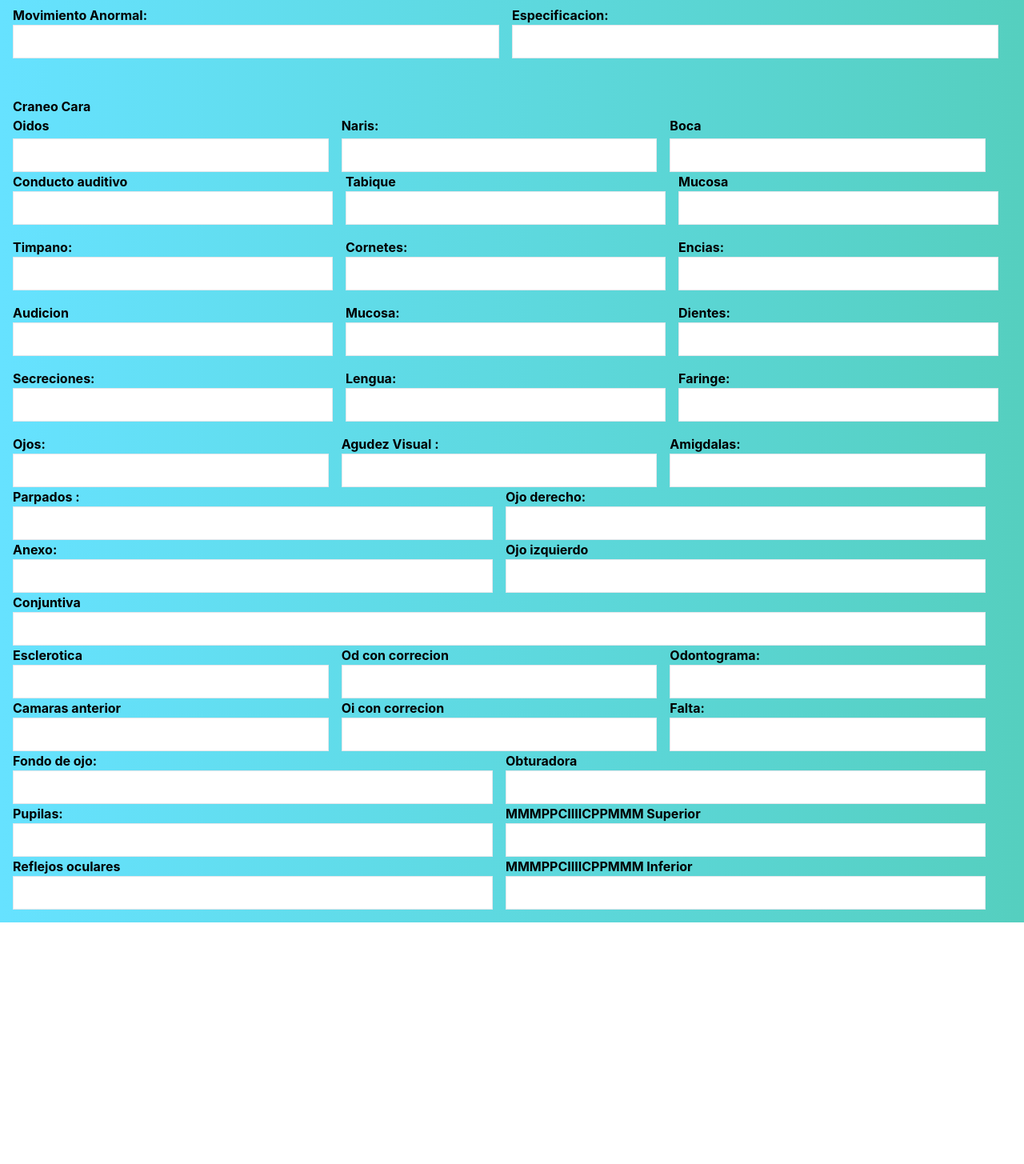
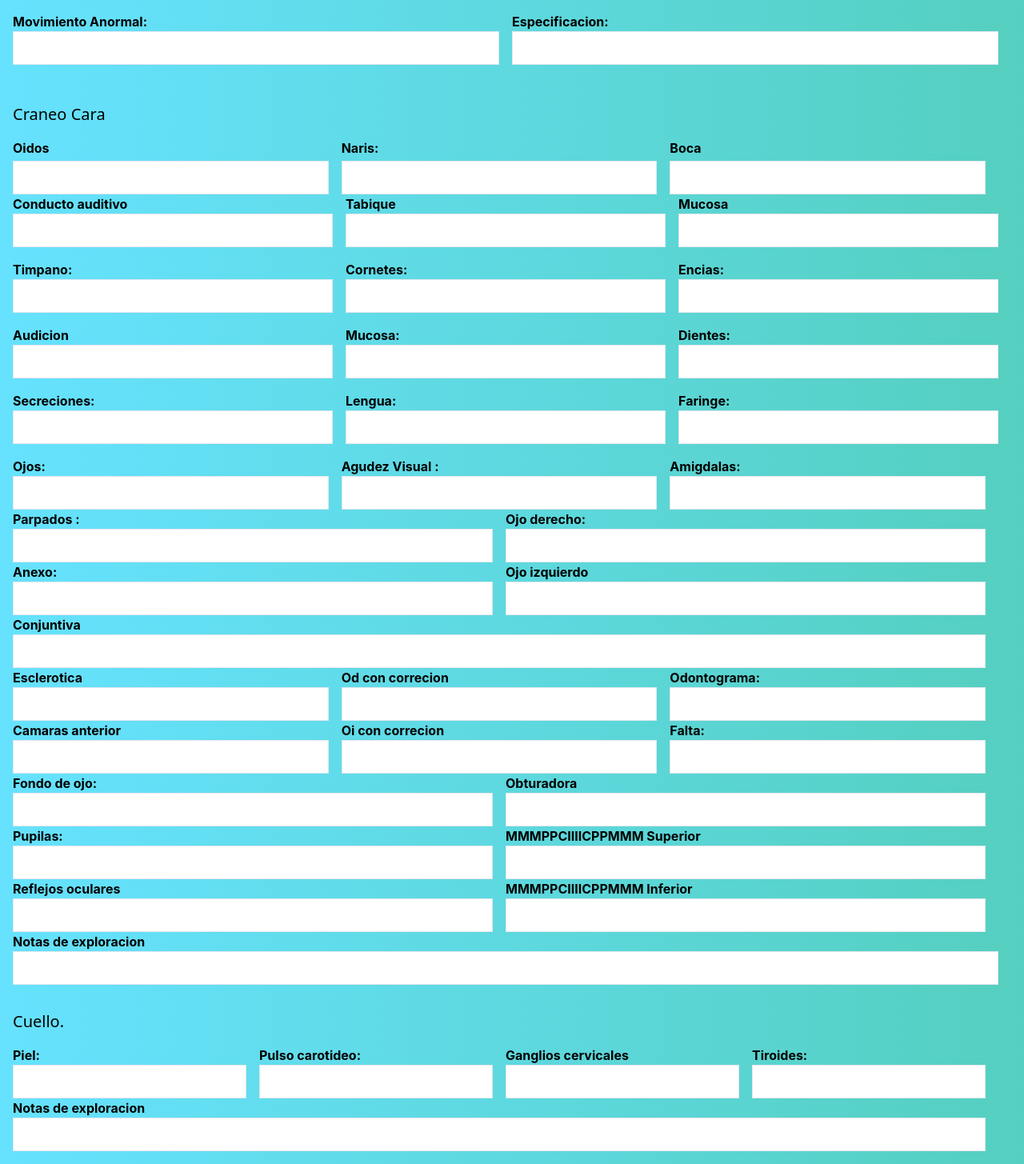
Before and after one commit to Varg-Vikernes/medical-control, a React (Create React App) app: page /Hcx3 in a window 1280 px wide. Shown: the part 535-1990 px from the top of the page at 80% size. Before the commit the page ends 1688 px from the top, so only its background shows below. Built offline with nearby package versions, Linux system fonts and the light colour scheme.

Commit message:
Formulario cuello

```diff
--- a/src/components/Hcx3/craneo-Cara/craneo.component.jsx
+++ b/src/components/Hcx3/craneo-Cara/craneo.component.jsx
@@ -37,13 +37,14 @@ const Cara = () => {
     const [mmmppSuperior, setMmmppSuperior] = useState('');
     const [reflejosOculares, setReflejosOculares] = useState('');
     const [mmmppInferior, setMmmppInferior] = useState('');
+    const [notasExploracion, setNotasExploracion] = useState('');
 
     return (
         <>
             <form action="" className="w-full p-4">
-                <h1 className="block font-bold">Craneo Cara</h1>
+                <h1 className="text-xl  font-sans mb-4">Craneo Cara</h1>
 
-                <div className="flex justify-betwen mr-4">
+                <div className="flex justify-between mr-4">
 
                     <div className="flex-1 mr-4">
                         <label htmlFor="oidos" className="block font-bold mb-1">Oidos</label>
@@ -67,7 +68,7 @@ const Cara = () => {
                         />
                     </div>
                 </div>
-                <div className="flex justify-betwen mb-4">
+                <div className="flex justify-between mb-4">
                     <div className="flex-1 mr-4">
                         <label htmlFor="conductoAudi" className="block font-bold">Conducto auditivo</label>
                         <input type="text" name="ConductoAudi" id="ConductoAudi"
@@ -91,7 +92,7 @@ const Cara = () => {
                     </div>
                 </div>
 
-                <div className="flex justify-betwen mb-4">
+                <div className="flex justify-between mb-4">
                     <div className="flex-1 mr-4">
                         <label htmlFor="timpano" className="font-bold block"> Timpano:</label>
                         <input type="text" name="timpano" id="timpano"
@@ -114,7 +115,7 @@ const Cara = () => {
                         />
                     </div>
                 </div>
-                <div className="flex justify-betwen mb-4">
+                <div className="flex justify-between mb-4">
                     <div className="flex-1 mr-4">
                         <label htmlFor="audicion" className="block font-bold">Audicion</label>
                         <input type="text" name="audicion" id="audicion"
@@ -137,7 +138,7 @@ const Cara = () => {
                         />
                     </div>
                 </div>
-                <div className="flex justify-betwen mb-4">
+                <div className="flex justify-between mb-4">
                     <div className="flex-1 mr-4">
                         <label htmlFor="secreciones" className="font-bold block">Secreciones:</label>
                         <input type="text" name="secreciones" id="secreciones"
@@ -160,7 +161,7 @@ const Cara = () => {
                         />
                     </div>
                 </div>
-                <div className="flex justify-betwen mr-4">
+                <div className="flex justify-between mr-4">
                     <div className="flex-1 mr-4">
                         <label htmlFor="ojos" className="font-bold block">Ojos:</label>
                         <input type="text" name="ojos" id="ojos"
@@ -183,7 +184,7 @@ const Cara = () => {
                         />
                     </div>
                 </div>
-                <div className="flex justify-betwen mr-4">
+                <div className="flex justify-between mr-4">
                     <div className="flex-1 mr-4">
                         <label htmlFor="parpados" className="font-bold block">Parpados :</label>
                         <input type="text" name="parpados" id="parpados"
@@ -200,7 +201,7 @@ const Cara = () => {
                     </div>
 
                 </div>
-                <div className="flex justify-betwen mr-4">
+                <div className="flex justify-between mr-4">
                     <div className="flex-1 mr-4">
                         <label htmlFor="anexo" className="font-bold block">Anexo:</label>
                         <input type="text" name="anexo" id="anexo"
@@ -216,7 +217,7 @@ const Cara = () => {
                         />
                     </div>
                 </div>
-                <div className="flex justify-betwen mr-4">
+                <div className="flex justify-between mr-4">
                     <div className="flex-1 mr-4">
                         <label htmlFor="conjuntiva" className="block font-bold">Conjuntiva</label>
                         <input type="text" name="conjuntiva" id="conjuntiva"
@@ -225,7 +226,7 @@ const Cara = () => {
                         />
                     </div>
                 </div>
-                <div className="flex justify-betwen mr-4">
+                <div className="flex justify-between mr-4">
                     <div className="flex-1 mr-4">
                         <label htmlFor="esclerotica" className="block font-bold">Esclerotica</label>
                         <input type="text" name="esclerotica" id="esclerotica"
@@ -248,7 +249,7 @@ const Cara = () => {
                         />
                     </div>
                 </div>
-                <div className="flex justify-betwen mr-4">
+                <div className="flex justify-between mr-4">
                     <div className="flex-1 mr-4">
                         <label htmlFor="camaraAnterior" className="block font-bold">Camaras anterior</label>
                         <input type="text" name="camaraAnterior" id="camaraAnterior"
@@ -271,7 +272,7 @@ const Cara = () => {
                         />
                     </div>
                 </div>
-                <div className="flex justify-betwen mr-4">
+                <div className="flex justify-between mr-4">
                     <div className="flex-1 mr-4">
                         <label htmlFor="fondoOjo" className="block font-bold">Fondo de ojo:</label>
                         <input type="text" name="fondoOjo" id="fondoOjo"
@@ -287,7 +288,7 @@ const Cara = () => {
                         />
                     </div>
                 </div>
-                <div className="flex justify-betwen mr-4">
+                <div className="flex justify-between mr-4">
                     <div className="flex-1 mr-4">
                         <label htmlFor="pupilas" className="block font-bold">Pupilas:</label>
                         <input type="text" name="pupilas" id="pupilas"
@@ -303,7 +304,7 @@ const Cara = () => {
                         />
                     </div>
                 </div>
-                <div className="flex justify-betwen mr-4">
+                <div className="flex justify-between mr-4">
                     <div className="flex-1 mr-4">
                         <label htmlFor="reflejoOcular" className="block font-bold">Reflejos oculares</label>
                         <input type="text" name="reflejoOcular" id="reflejoOcular"
@@ -319,6 +320,16 @@ const Cara = () => {
                         />
                     </div>
                 </div>
+                <div className="flex justify-between">
+                    <div className="flex-1 mr-4">
+                        <label htmlFor="notasDeExploracion" className="block font-bold">Notas de exploracion</label>
+                        <input type="text" name="notasDeExploracion" id="notasDeExploracion"
+                            className="w-full border p-2"
+                            value={notasExploracion} onChange={(e) => setNotasExploracion(e.target.value)}
+                        />
+
+                    </div>
+                </div>
             </form>
         </>
     )
--- /dev/null
+++ b/src/components/Hcx3/cuello-torax-abdomen/cuello.component.jsx
@@ -0,0 +1,58 @@
+import React, { useState } from "react";
+
+const Cuello = () => {
+    const [piel, setPiel] = useState('');
+    const [pulsoCarotideo, setPulsoCarotideo] = useState('');
+    const [gangliosCervicales, setGangliosCervicales] = useState('');
+    const [tiroides, setTiroides] = useState('');
+    const [NotadeExploracion, setNotadeExploracion] = useState('');
+
+    return (
+        <>
+            <form action="" className="w-full p-4">
+                <h1 className="text-xl  font-sans mb-4"> Cuello. </h1>
+                <div className="flex justify-between mr-4">
+                    <div className="flex-1 mr-4">
+                        <label htmlFor="piel" className="block font-bold">Piel:</label>
+                        <input type="text" name="piel" id="piel"
+                            className="w-full border p-2"
+                            value={piel} onChange={(e) => setPiel}
+                        />
+                    </div>
+                    <div className="flex-1 mr-4">
+                        <label htmlFor="pulsoCarotideo" className="block font-bold">Pulso carotideo:</label>
+                        <input type="text" name="pulsoCarotideo" id="pulsoCarotideo"
+                            className="w-full border p-2"
+                            value={pulsoCarotideo} onChange={(e) => setPulsoCarotideo(e.target.value)}
+                        />
+                    </div>
+                    <div className="flex-1 mr-4">
+                        <label htmlFor="ganglioCervival" className="block font-bold">Ganglios cervicales</label>
+                        <input type="text" name="ganglioCervival" id="ganglioCervival"
+                            className="w-full border p-2"
+                            value={gangliosCervicales} onChange={(e) => setGangliosCervicales(e.target.value)}
+                        />
+                    </div>
+                    <div className="flex-1 mr-4">
+                        <label htmlFor="tiroides" className="block font-bold">Tiroides: </label>
+                        <input type="text" name="tiroides" id="tiroides"
+                            className="w-full border p-2"
+                            value={tiroides} onChange={(e) => setTiroides(e.target.value)}
+                        />
+                    </div>
+                </div>
+                <div className="flex justify-between mr-4">
+                    <div className="flex-1 mr-4">
+                        <label htmlFor="notasDeExploracion" className="block font-bold">Notas de exploracion</label>
+                        <input type="text" id="notasDeExploracion" name="notasDeExploracion"
+                            className="w-full border p-2"
+                            value={NotadeExploracion} onChange={(e) => setNotadeExploracion(e.target.value)}
+                        />
+                    </div>
+                </div>
+            </form>
+        </>
+    )
+}
+
+export default Cuello;
--- a/src/components/Hcx3/exploracionFisica/exploracionFisica.component.jsx
+++ b/src/components/Hcx3/exploracionFisica/exploracionFisica.component.jsx
@@ -17,8 +17,8 @@ const ExploracionF = () => {
         <>
             <form action="" className="w-full p-4">
 
-                <h1 className="text-x1 font-sans mb-4">Padecimiento Actual</h1>
-                <h1 className="text-x1 font-sans mb-4">Exploracion fisica</h1>
+                <h1 className="text-xl  font-sans mb-4">Padecimiento Actual</h1>
+                <h1 className="text-xl  font-sans mb-4">Exploracion fisica</h1>
                 <div className="flex justify-betwen mb-4">
 
                     <div className="flex-1 mr-4">
--- a/src/components/Hcx3/hcx3.jsx
+++ b/src/components/Hcx3/hcx3.jsx
@@ -2,6 +2,7 @@ import React from "react";
 import Navbar from "../Navbar/Navbar";
 import ExploracionF from "./exploracionFisica/exploracionFisica.component";
 import Cara from "./craneo-Cara/craneo.component";
+import Cuello from "./cuello-torax-abdomen/cuello.component";
 
 const Hcx3 = () => {
     return (
@@ -12,7 +13,7 @@ const Hcx3 = () => {
                     {/* Imagen de la empresa */}
                     <div className="w-full md:w-1/2">
                         <img src="https://th.bing.com/th/id/R.0bb24fc69f3eadf890bc973595958d98?rik=4n7nydXfJTfMxw&pid=ImgRaw&r=0"
-                            alt="" className="w-40 h-24 object-cover font-sans" />
+                            alt="" className="w-60 h-24 object-cover font-sans" />
                     </div>
                     <div className="w-full md:w-1/2 p-4 text-center">
                         <h1 className="text-4x2 font-bold">Examen padecimiento actual</h1>
@@ -22,6 +23,7 @@ const Hcx3 = () => {
             {/* Demas partes del formulario */}
             <ExploracionF />
             <Cara />
+            <Cuello />
         </>
     )
 }
```
Also changed, not shown: src/components/Hcx3/cuello-torax-abdomen/torax.component.jsx (added, +27 -0 lines).
